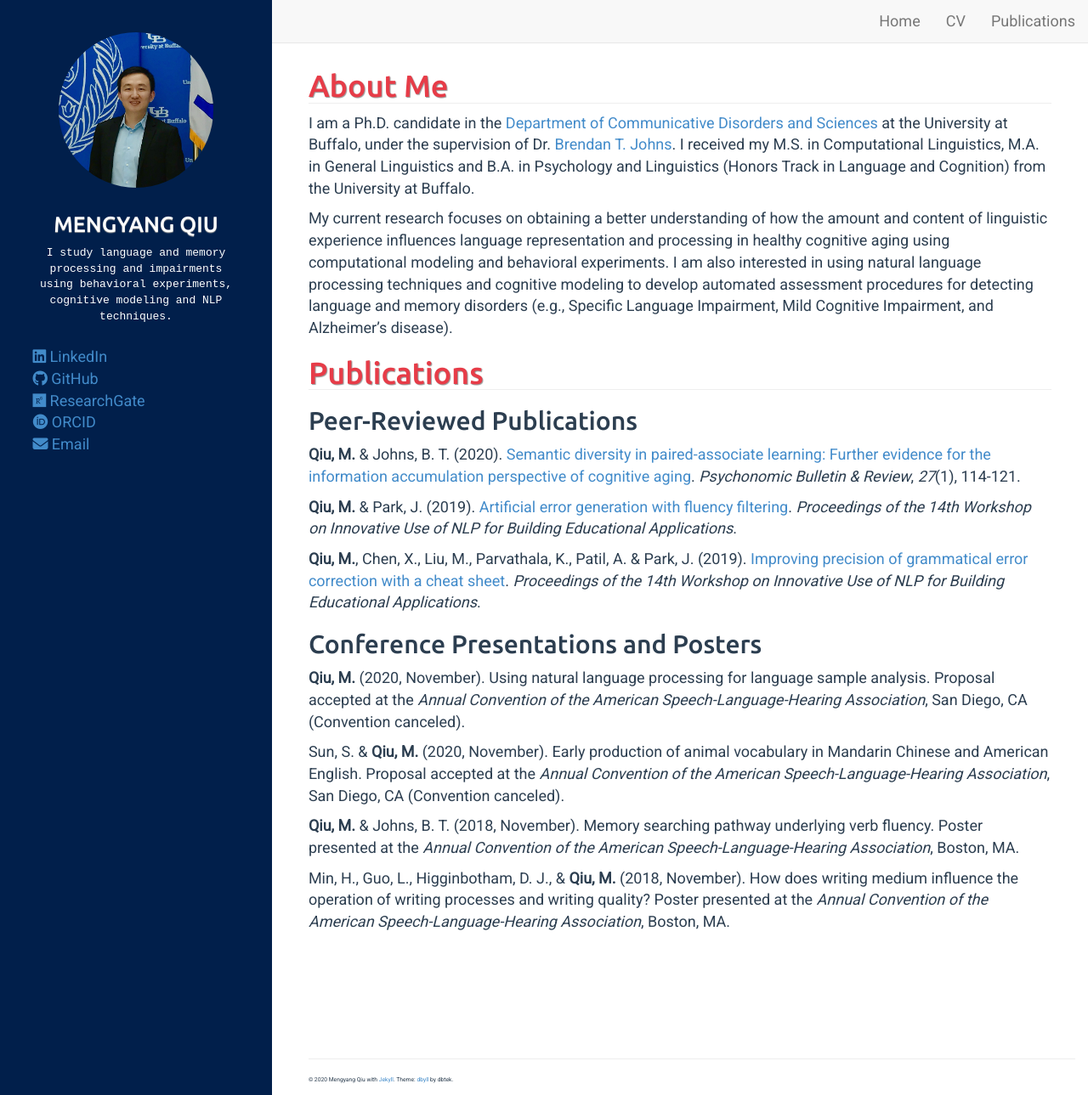
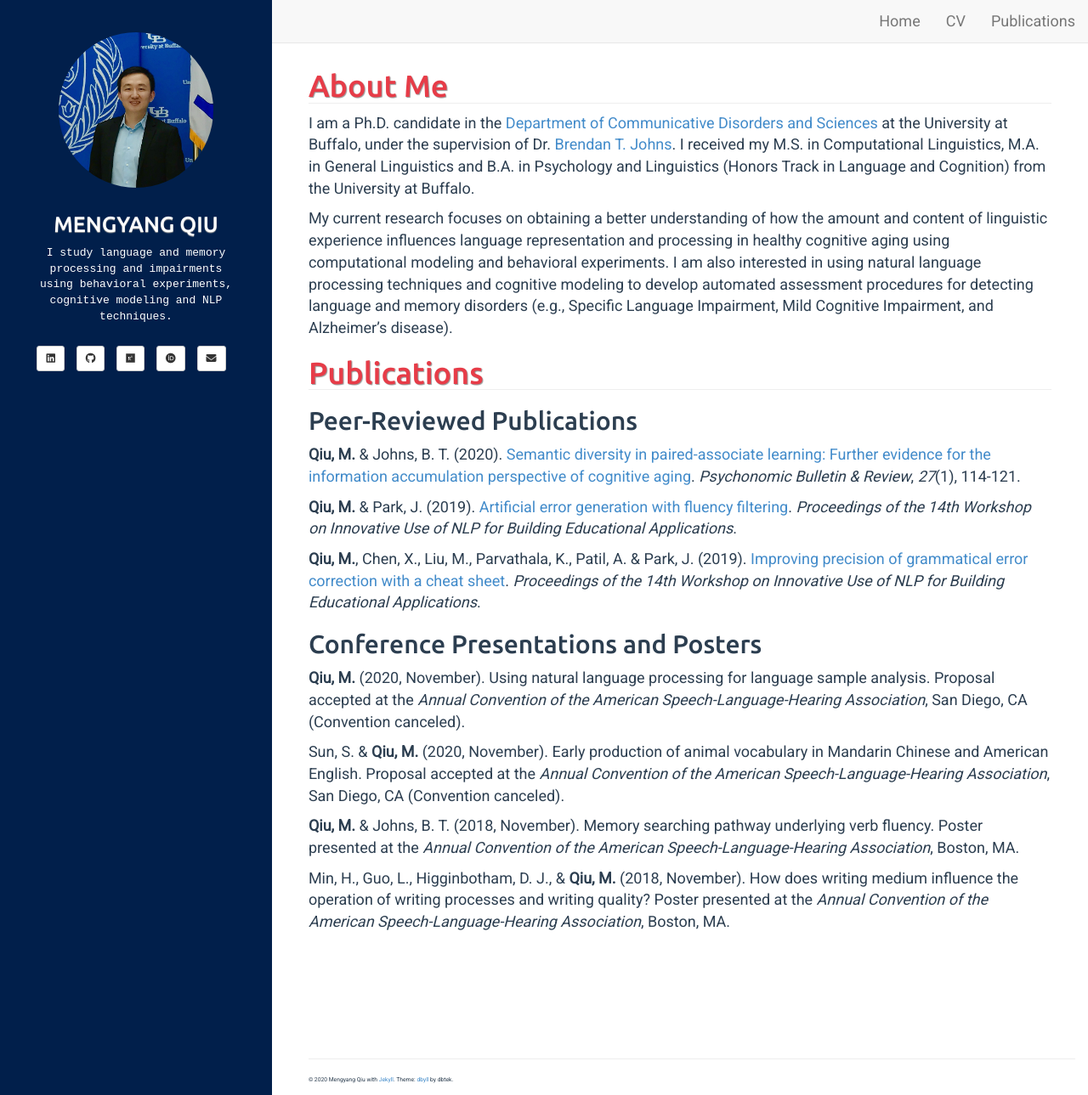
Before and after one commit to mengyangq/mengyangq.github.io, a Jekyll site: the page built from index.html, in a window 1280 px wide and 1289 px high. Shown: the whole window at 85% size. Built offline with Jekyll 4.4.1, drawn with Linux system fonts in a browser that asks for light colours; nearby versions of some CDN libraries.

Commit message:
Update sidebar.html

```diff
--- a/_includes/sidebar.html
+++ b/_includes/sidebar.html
@@ -38,34 +38,35 @@
 		</li>
 	</ul>-->
 
-	<ul class="list-unstyled">
+	<ul class="list-unstyled list-inline">
 		{% if site.author.linkedin %}
-		<li><a href="https://www.linkedin.com/in/{{ site.author.linkedin }}">
-				<i class="fab fa-linkedin"></i> LinkedIn
+		<li><a class="btn btn-default btn-sm" href="https://www.linkedin.com/in/{{ site.author.linkedin }}">
+				<i class="fab fa-linkedin"></i>
 			</a>
 		</li>
 		{% endif %}
 		{% if site.author.github %}
-		<li><a href="https://github.com/{{ site.author.github }}">
-				<i class="fab fa-github"></i> GitHub
+		<li><a class="btn btn-default btn-sm" href="https://github.com/{{ site.author.github }}">
+				<i class="fab fa-github"></i>
 			</a>
 		</li>
 		{% endif %}
 		{% if site.author.researchgate %}
-		<li><a href="https://www.researchgate.net/profile/{{ site.author.researchgate }}">
-				<i class="fab fa-researchgate"></i> ResearchGate
+		<li><a class="btn btn-default btn-sm"
+				href="https://www.researchgate.net/profile/{{ site.author.researchgate }}">
+				<i class="fab fa-researchgate"></i>
 			</a>
 		</li>
 		{% endif %}
 		{% if site.author.orcid %}
-		<li><a href="https://orcid.org/{{ site.author.orcid }}">
-				<i class="fab fa-orcid"></i> ORCID
+		<li><a class="btn btn-default btn-sm" href="https://orcid.org/{{ site.author.orcid }}">
+				<i class="fab fa-orcid"></i>
 			</a>
 		</li>
 		{% endif %}
 		{% if site.author.email %}
-		<li><a href="mailto:{{ site.author.email }}">
-				<i class="fas fa-envelope"></i> Email
+		<li><a class="btn btn-default btn-sm" href="mailto:{{ site.author.email }}">
+				<i class="fas fa-envelope"></i>
 			</a>
 		</li>
 		{% endif %}
```
